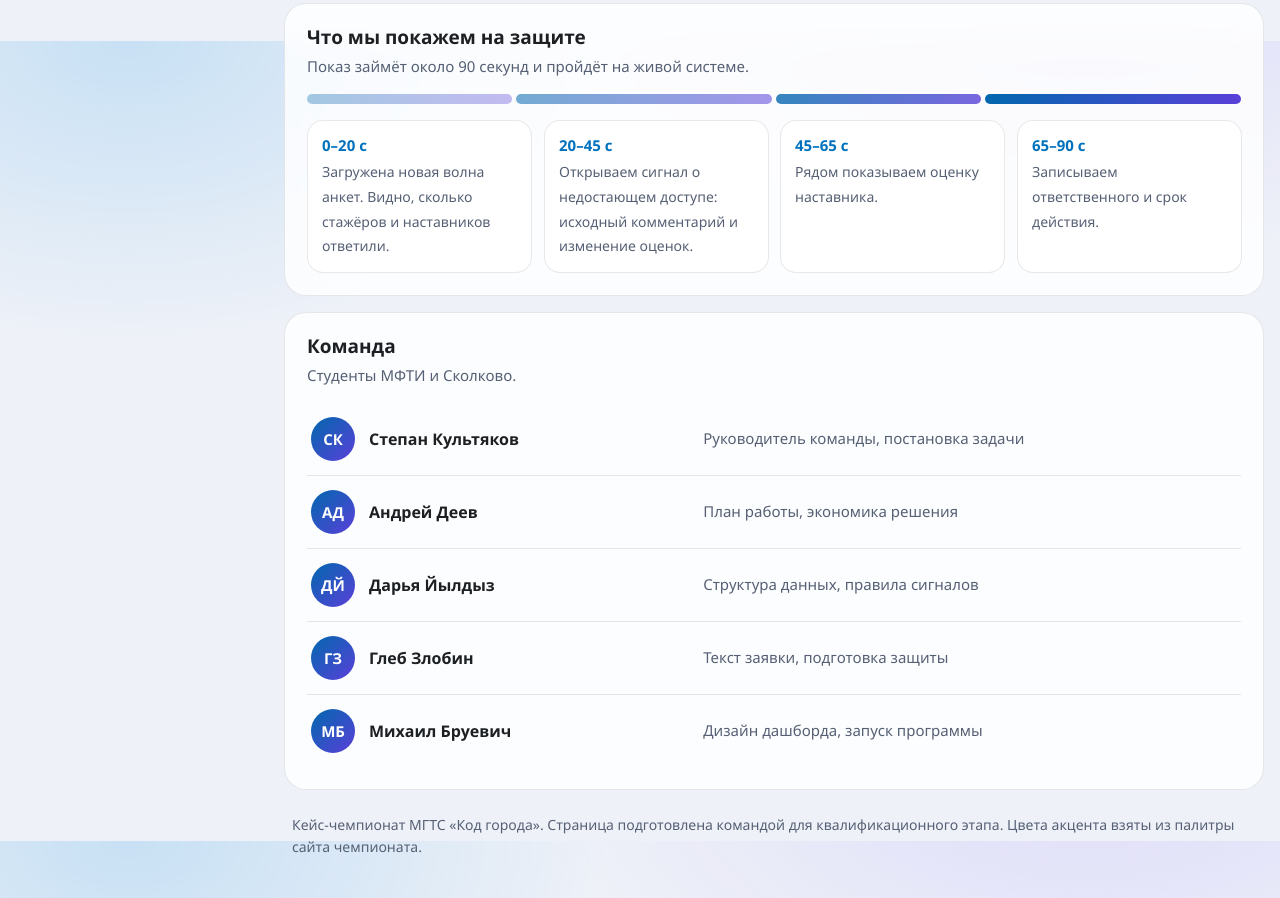
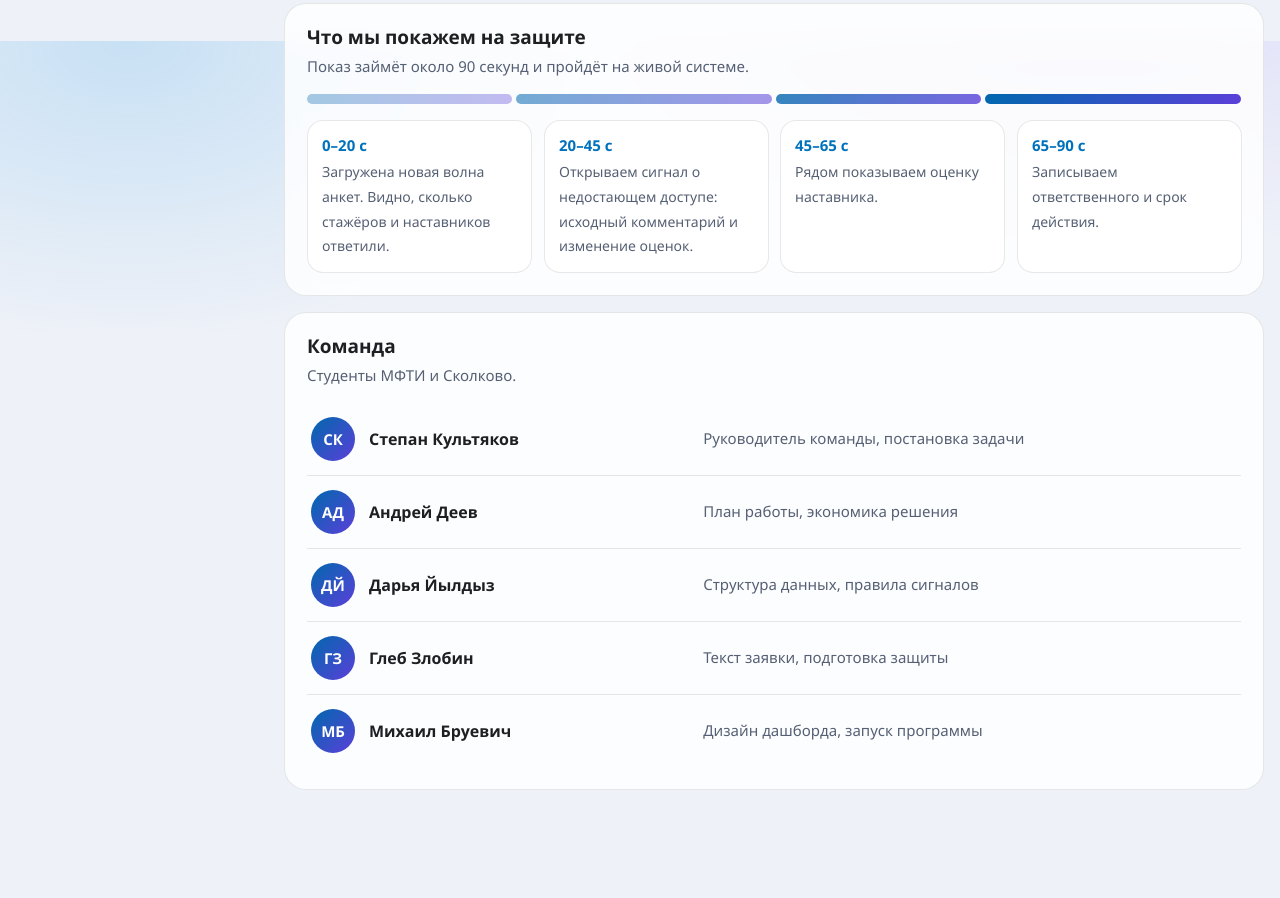
Before and after one commit to Qurena/mgts-code-of-the-city, a plain HTML site: page docs/index.html in a window 1280 px wide. Shown: the part 2359-3257 px from the top of the page. After the commit the page ends 3189 px from the top, so only its background shows below. Drawn offline with Linux system fonts and the light colour scheme.

Commit message:
Убрана строка внизу страницы

```diff
--- a/docs/index.html
+++ b/docs/index.html
@@ -251,7 +251,6 @@ footer{color:var(--muted);font-size:14px;padding:4px 8px 0}
       <!-- РЕГАЛИИ: впишите по одной строке в span.bio каждого участника (опыт, стек, достижения). Пустые блоки скрыты. -->
     </section>
   </div>
-  <footer>Кейс-чемпионат МГТС «Код города». Страница подготовлена командой для квалификационного этапа. Цвета акцента взяты из палитры сайта чемпионата.</footer>
 </main>
 </div>
 
```
